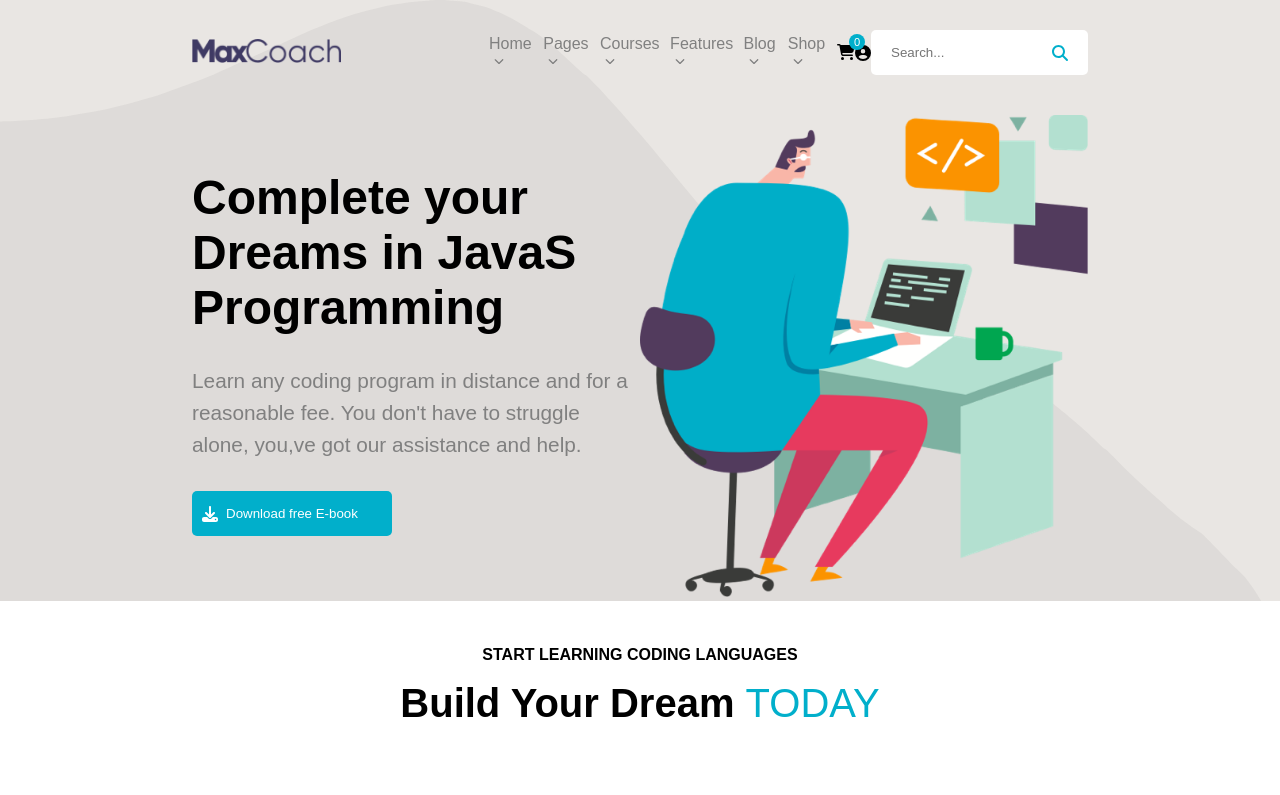
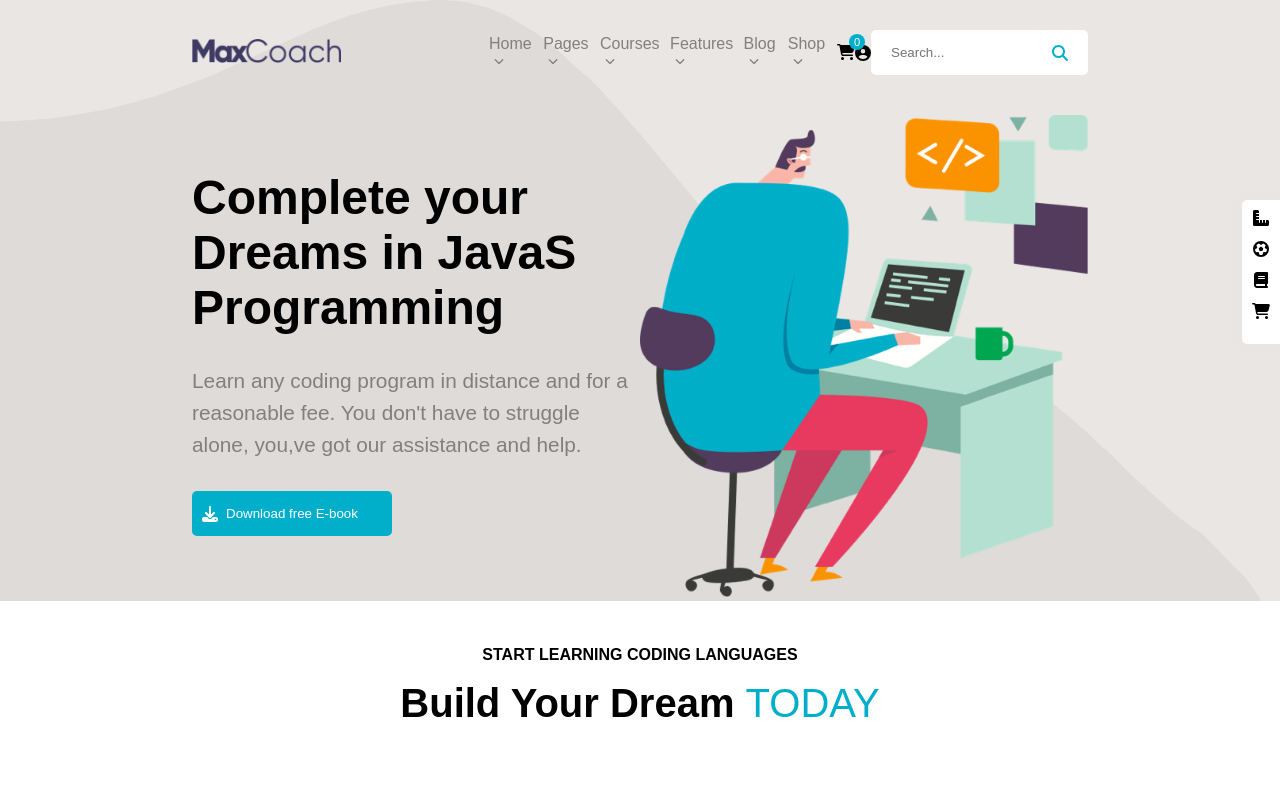
Before and after one commit to Paolo-dev-it/proj-html-vuejs, a Vue app: page / in a window 1280 px wide. Shown: the top 795 px of the page. Built offline with nearby package versions, Linux system fonts and the light colour scheme.

Commit message:
Small adjustment jumbo

```diff
--- a/src/components/header/HeaderComp.vue
+++ b/src/components/header/HeaderComp.vue
@@ -29,6 +29,12 @@
         <div class="jumbo-btn-icn">
           <span><font-awesome-icon class="dwl-icn" icon="fa-download" /></span>
           <button>Download free E-book</button>
+        </div>
+        <div class="full-right-jumbo">
+          <font-awesome-icon class="sin-icn" icon="fa-ruler-combined" />
+          <font-awesome-icon class="sin-icn" icon="fa-futbol" />
+          <font-awesome-icon class="sin-icn" icon="fa-book" />
+          <font-awesome-icon class="sin-icn" icon=" fa-cart-shopping" />
         </div>
 
       </div>
@@ -62,6 +68,7 @@ header {
   background-color: #E9E6E3;
   background-image: url('../../assets/images/jumbo-overlay.svg');
   padding-top: 30px;
+  position: relative;
 }
 
 .container-nav {
@@ -128,6 +135,27 @@ header {
   width: 70%;
   margin: 0 auto;
 
+  .full-right-jumbo {
+    position: absolute;
+    right: 0;
+    top: 200px;
+    display: flex;
+    flex-direction: column;
+    -webkit-box-shadow: 0px 0px 65px 39px #E7E7E7;
+    -moz-box-shadow: 0px 0px 65px 39px #E7E7E7;
+    -o-box-shadow: 0px 0px 65px 39px #E7E7E7;
+    box-shadow: 0px 0px 10px 0px #E7E7E7;
+    background-color: white;
+    border-radius: 5px 0px 0px 5px;
+    padding: 10px;
+
+
+    .sin-icn {
+      margin-bottom: 15px;
+    }
+
+  }
+
   .desc-cont {
     width: 50%;
 
```
Also changed, not shown: src/main.js (+7 -1 lines).
